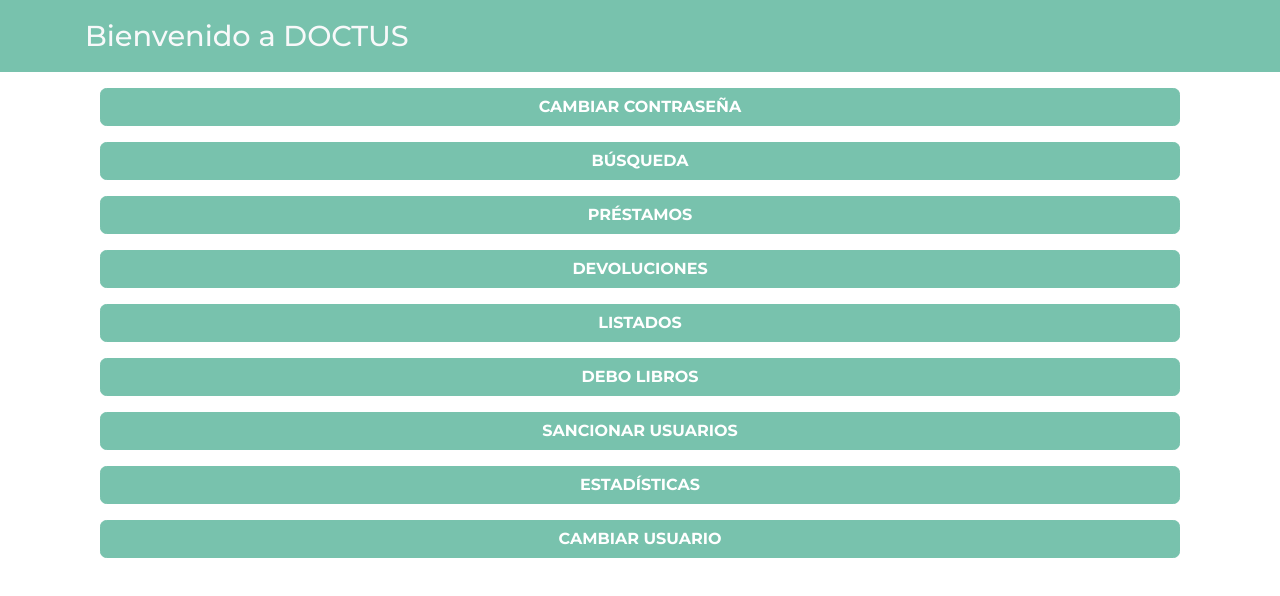
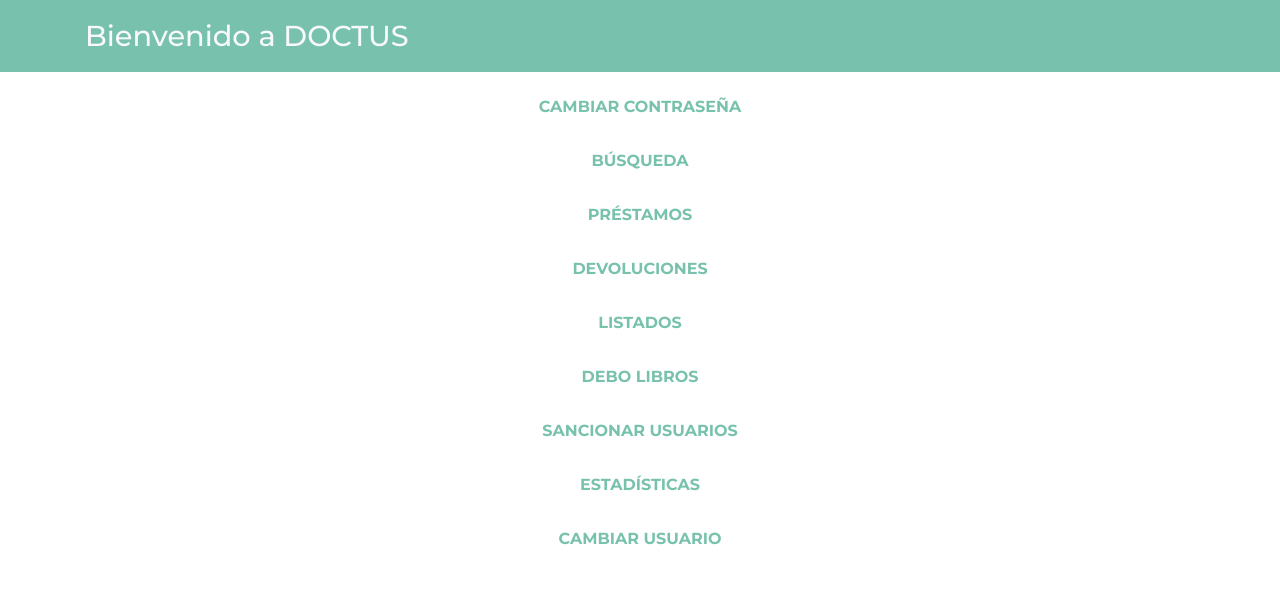
Before and after one commit to alejandropl07/doctus, a React (Create React App) app: page / in a window 1280 px wide. Shown: the top 596 px of the page. Built offline with nearby package versions, Linux system fonts and the light colour scheme.

Commit message:
Pantalla principal modificada

```diff
--- a/package.json
+++ b/package.json
@@ -6,6 +6,7 @@
     "@emotion/react": "^11.7.1",
     "@emotion/styled": "^11.6.0",
     "@mui/material": "^5.4.2",
+    "@mui/styles": "^5.4.2",
     "@testing-library/jest-dom": "^5.16.1",
     "@testing-library/react": "^12.1.2",
     "@testing-library/user-event": "^13.5.0",
--- a/src/components/Principal.js
+++ b/src/components/Principal.js
@@ -1,48 +1,61 @@
 import React from "react";
+import {makeStyles} from '@mui/styles';
 import { Link } from "react-router-dom";
 
+
+const useStyles = makeStyles((theme) => ({
+  root:{
+    display:"flex",
+    flexDirection:"column",
+    justifyContent:"center",
+    alignItems:"center",
+  },
+
+  }));
+
 const Principal = () => {
+  const classes = useStyles();
   return (
-      <div className="container">
+      <div className={classes.root}>
 
         <Link
           to={"/cambiarcontrasena"}
-          className="btn btn-primary   nuevo-post  d-block d-md-inline-block mt-3 btn-block"
+          className="btn btn-link mt-3"
         >
           CAMBIAR CONTRASEÑA
         </Link>
 
         <Link
           to={"/busqueda"}
-          className="btn btn-primary   nuevo-post  d-block d-md-inline-block mt-3 btn-block"
+          className="btn btn-link mt-3"
         >
           BÚSQUEDA
         </Link>
 
         <Link
           to={"/prestamos"}
-          className="btn btn-primary   nuevo-post  d-block d-md-inline-block mt-3 btn-block"
+          className="btn btn-link mt-3"
         >
           PRÉSTAMOS
         </Link>
 
         <Link
           to={"/devoluciones"}
-          className="btn btn-primary   nuevo-post  d-block d-md-inline-block mt-3 btn-block"
+          className="btn btn-link mt-3"
         >
           DEVOLUCIONES
         </Link>
 
         <Link
           to={"/listados"}
-          className="btn btn-primary   nuevo-post  d-block d-md-inline-block mt-3 btn-block"
+          className="btn btn-link mt-3"
         >
           LISTADOS
         </Link>
 
         <Link
           to={"/debolibros"}
-          className="btn btn-primary   nuevo-post  d-block d-md-inline-block mt-3 btn-block"
+          className="btn btn-link mt-3"
         >
           DEBO LIBROS
         </Link>
@@ -50,14 +63,14 @@ const Principal = () => {
 
         <Link
           to={"/sancionar"}
-          className="btn btn-primary   nuevo-post  d-block d-md-inline-block mt-3 btn-block"
+          className="btn btn-link mt-3"
         >
           SANCIONAR USUARIOS
         </Link>
 
         <Link
           to={"/estadisticas"}
-          className="btn btn-primary   nuevo-post  d-block d-md-inline-block mt-3 btn-block"
+          className="btn btn-link mt-3"
         >
           ESTADÍSTICAS
         </Link>
@@ -65,7 +78,7 @@ const Principal = () => {
 
         <Link
           to={"/cambiarusuario"}
-          className="btn btn-primary   nuevo-post  d-block d-md-inline-block mt-3 btn-block"
+          className="btn btn-link mt-3"
         >
           CAMBIAR USUARIO
         </Link>
```
Also changed, not shown: 1 other file (tests, documents, lock files or other folders).
